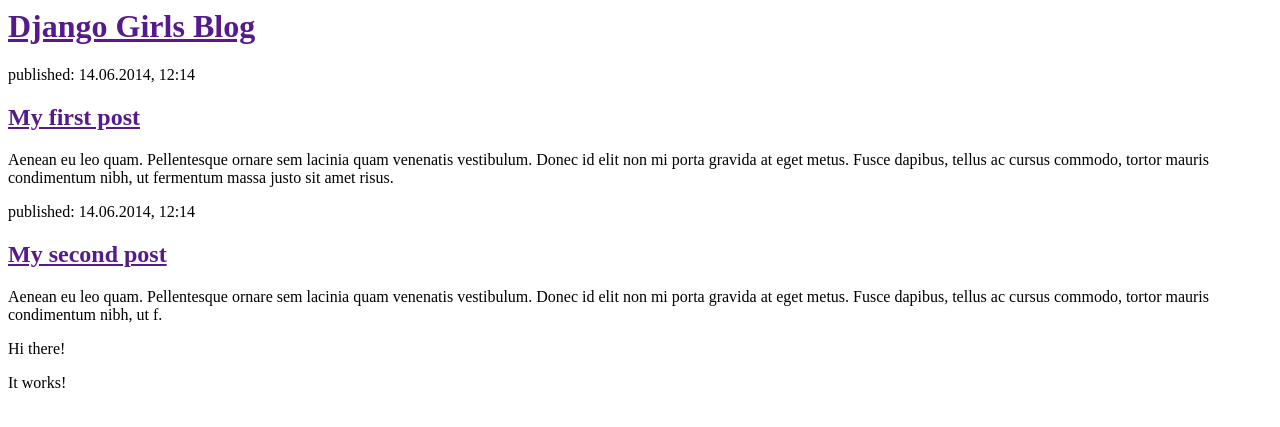
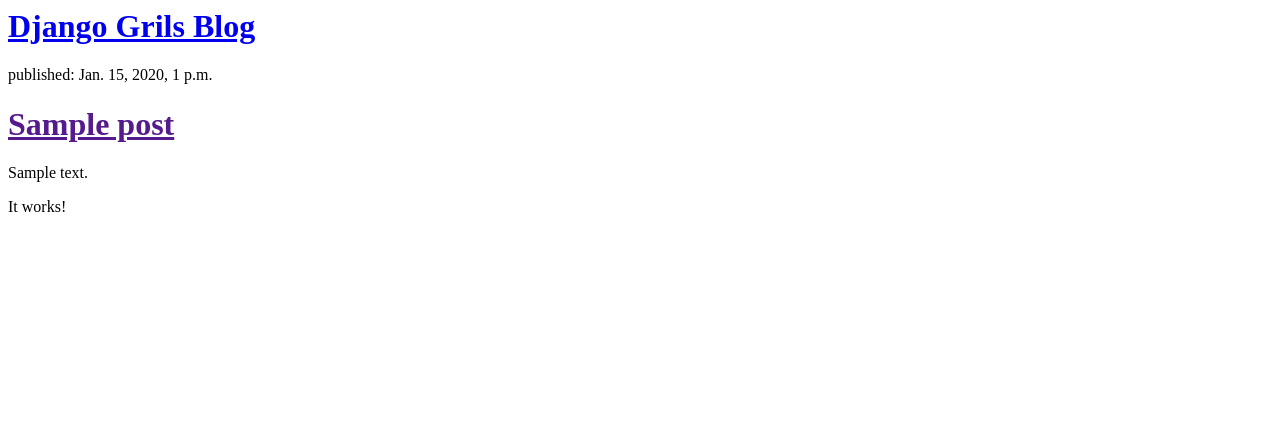
Before and after one commit to BlueGenePorotin/my-first-blog, a Django app: template blog/templates/blog/post_list.html in a window 1280 px wide. Shown: the top 427 px of the page. Run offline with Django 3.2, Linux system fonts and the light colour scheme; the template is opened without the code that fills it: values that come from a table or form of the project are taken from there, others are empty; tables that the repository leaves empty hold one stand-in row (values such as "Sample post").

Commit message:
Modified templates to display from database.

```diff
--- a/blog/templates/blog/post_list.html
+++ b/blog/templates/blog/post_list.html
@@ -3,23 +3,16 @@
         <title>Django Gril blog</title>
     </head>
     <body>
+        <div>
+            <h1><a href="/">Django Grils Blog</a></h1>
+        </div>
+        {% for post in posts %}
             <div>
-                            <h1><a href="">Django Girls Blog</a></h1>
-                                    </div>
-
-                                            <div>
-                                                            <p>published: 14.06.2014, 12:14</p>
-                                                                        <h2><a href="">My first post</a></h2>
-                                                                                    <p>Aenean eu leo quam. Pellentesque ornare sem lacinia quam venenatis vestibulum. Donec id elit non mi porta gravida at eget metus. Fusce dapibus, tellus ac cursus commodo, tortor mauris condimentum nibh, ut fermentum massa justo sit amet risus.</p>
-                                                                                            </div>
-
-                                                                                                    <div>
-                                                                                                                    <p>published: 14.06.2014, 12:14</p>
-                                                                                                                                <h2><a href="">My second post</a></h2>
-                                                                                                                                            <p>Aenean eu leo quam. Pellentesque ornare sem lacinia quam venenatis vestibulum. Donec id elit non mi porta gravida at eget metus. Fusce dapibus, tellus ac cursus commodo, tortor mauris condimentum nibh, ut f.</p>
-                                                                                                                                                    </div>
-                                                                                                               </body>
-
-    <p>Hi there!</p>
+                <p>published: {{ post.published_date }}</p>
+                <h1><a href="">{{ post.title }}</a></h1>
+                <p>{{ post.text|linebreaksbr }}</p>
+            </div>
+        {% endfor %}
+    </body>
     <p>It works!</p>
 </html>
--- a/blog/views.py
+++ b/blog/views.py
@@ -1,9 +1,12 @@
 from django.shortcuts import render
 from django.http import HttpResponse
+from .models import Post
+from django.utils import timezone
 
 # Create your views here.
 def hello(request):
     return HttpResponse("I LOVE YOU.I MISS YOU. -Jason.")
 
 def post_list(request):
-    return render(request, 'blog/post_list.html', {})
+    posts = Post.objects.filter(published_date__lte=timezone.now()).order_by('published_date')
+    return render(request, 'blog/post_list.html', {'posts':posts})
```
